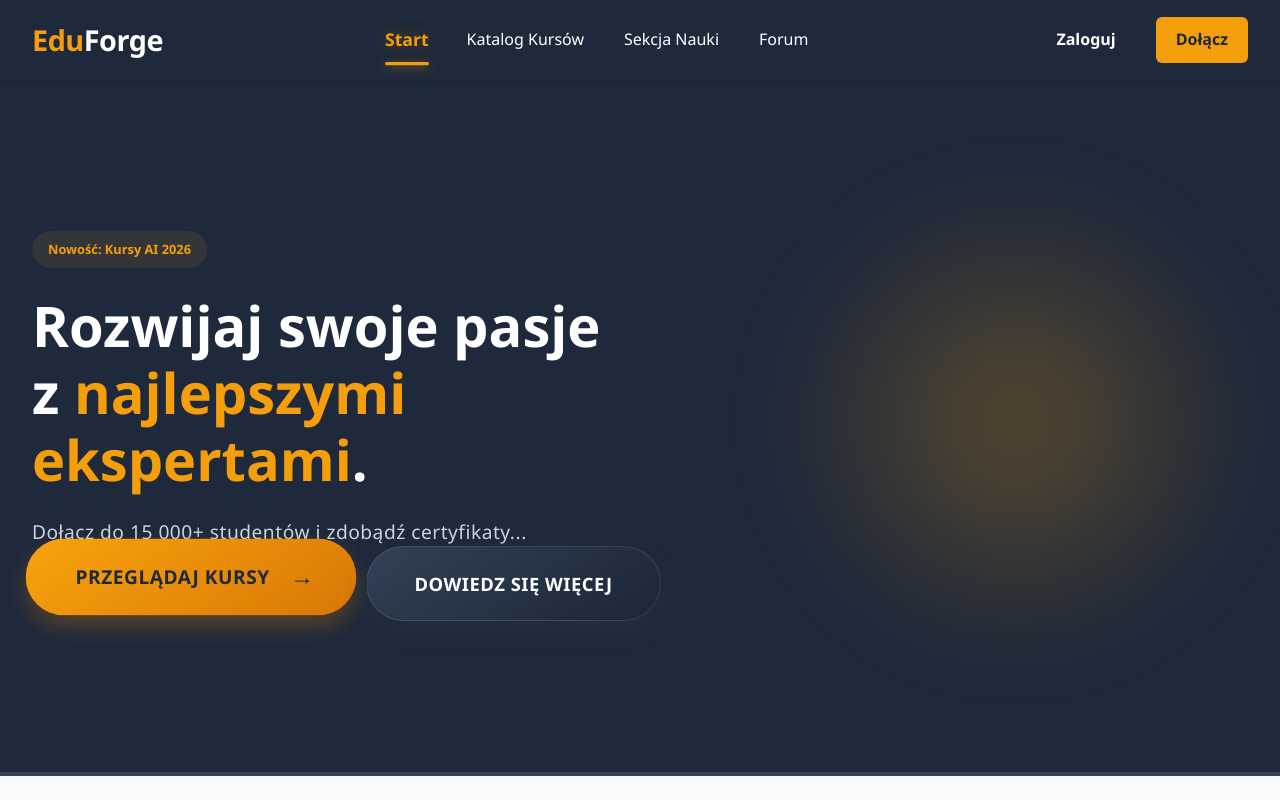
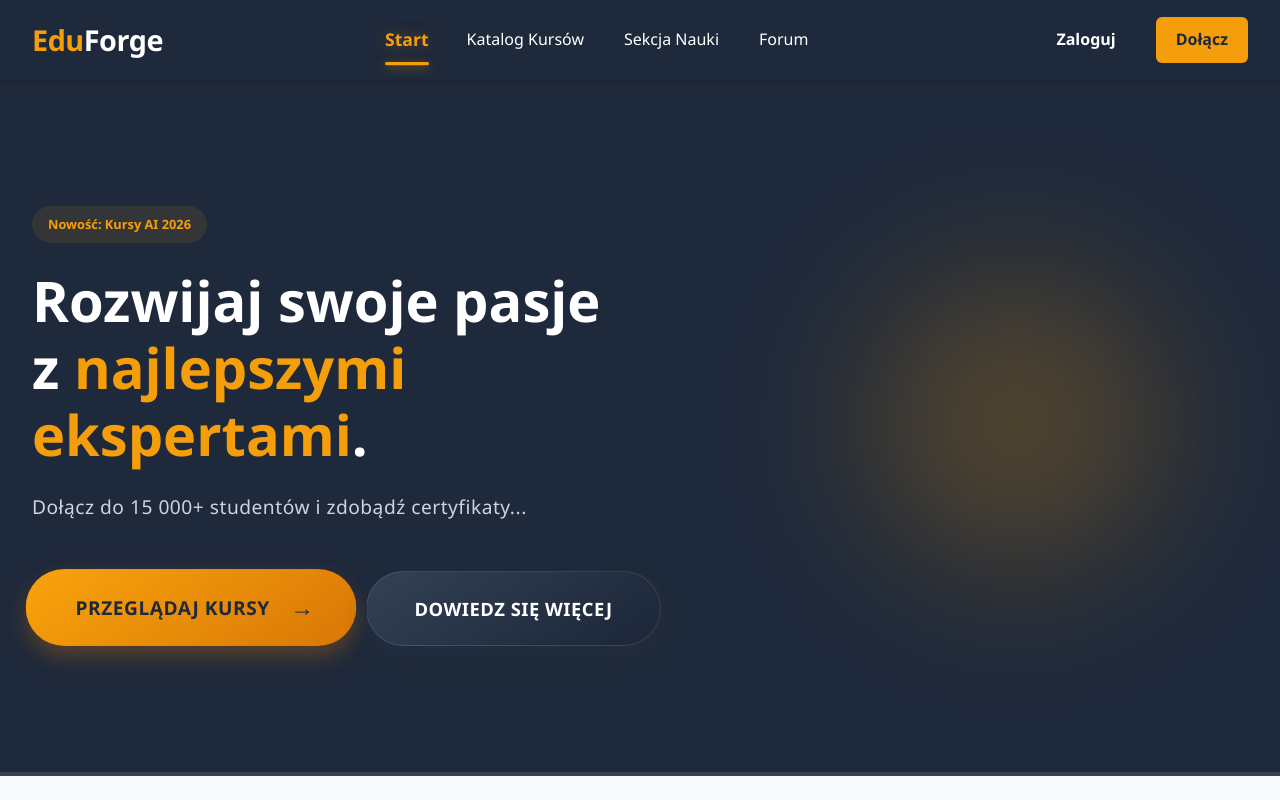
Before and after one commit to AliasMaster/TAB-sem6-2526, a React (Vite) app in the folder frontend/: page / in a window 1280 px wide. In both pictures the pointer is over the link 190 px from the left and 583 px from the top of the page. Shown: the top 800 px of the page. Built offline with nearby package versions, Linux system fonts and the light colour scheme.

Commit message:
przyciski na start nizej

```diff
--- a/frontend/src/assets/styles/index.css
+++ b/frontend/src/assets/styles/index.css
@@ -86,6 +86,8 @@ body {
 .hero-btns {
   display: flex;
   gap: 1rem;
+  margin-top: 50px
+
 }
 
 
@@ -481,7 +483,8 @@ body {
   gap: 12px;
   position: relative;
   overflow: hidden;
-  transition: all 0.5s cubic-bezier(0.23, 1, 0.32, 1); /* Bardzo płynna animacja */
+  transition: all 0.5s cubic-bezier(0.23, 1, 0.32, 1);
+
 
   /* --- EFEKT GŁĘBI I POŁYSKU (Wewnętrzne cienie) --- */
   box-shadow:
@@ -495,7 +498,7 @@ body {
 
 /* --- HOVER EFEKTY --- */
 .btn-hero-gradient:hover {
-  transform: translateY(-6px) scale(1.04); /* Większe uniesienie */
+  transform: translateY(-0.5px) scale(1.04); /* Większe uniesienie */
   background-position: right center; /* Przesunięcie płynu */
 
   /* Wzmocnienie cieni na hover */
@@ -568,6 +571,7 @@ body {
   border: 1px solid rgba(255, 255, 255, 0.1); /* Subtelna krawędź szkła */
   transition: all 0.5s cubic-bezier(0.23, 1, 0.32, 1);
 
+
   /* --- EFEKT GŁĘBI (Analogiczny do głównego) --- */
   box-shadow:
     0 10px 20px rgba(0, 0, 0, 0.2),
@@ -577,7 +581,7 @@ body {
 
 /* --- HOVER EFEKTY --- */
 .btn-hero-secondary-3d:hover {
-  transform: translateY(-6px) scale(1.04);
+  transform: translateY(-0.5px) scale(1.04);
   background-position: right center;
   color: var(--accent); /* Tekst zmienia się na złoty przy najechaniu */
   border-color: rgba(245, 158, 11, 0.5);
```
